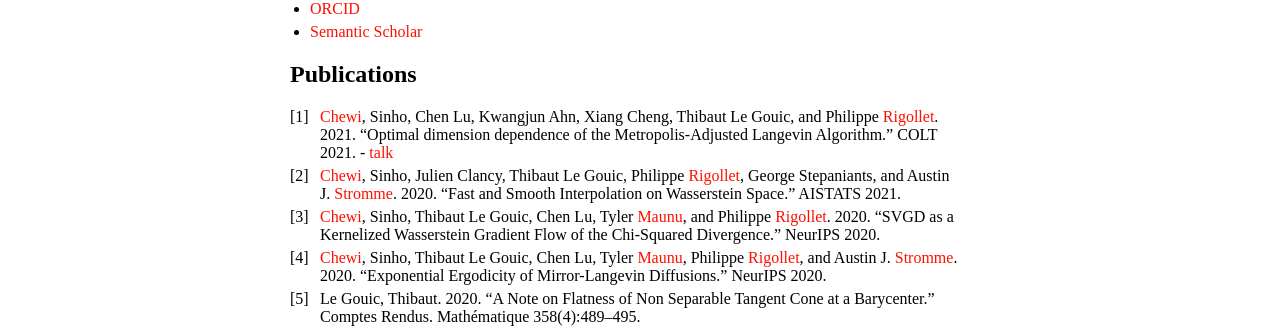
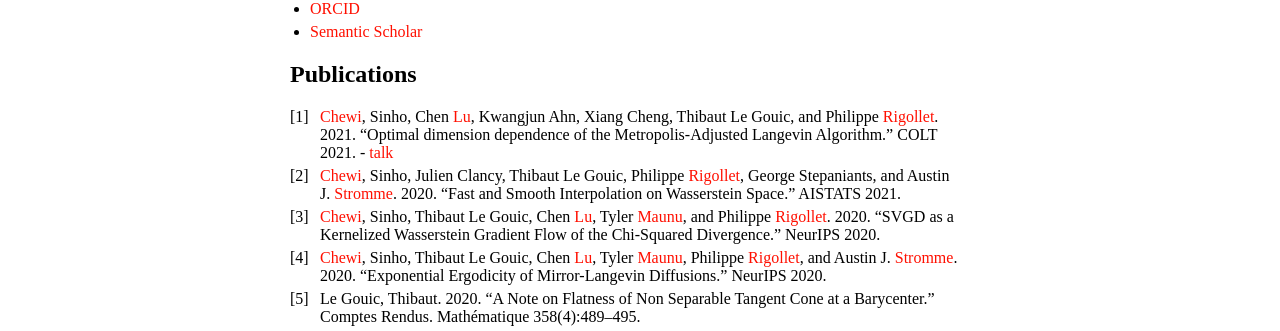
Before and after one commit to ThibautLG/thibautlg.github.io, a Jekyll site: the page built from index.md, in a window 1280 px wide. Shown: the part 464-795 px from the top of the page. Built offline with Jekyll 4.4.1, drawn with Linux system fonts in a browser that asks for light colours; our own code applies the rules of GitHub Pages for plain Markdown files; part of the change alters nothing that is shown.

Commit message:
more coauthors links added

```diff
--- a/index.md
+++ b/index.md
@@ -23,10 +23,10 @@ More recently, I have been focusing my work on *barycenters*, *sampling* and *op
 
 ## Publications
 
-1. [Chewi](https://chewisinho.github.io/), Sinho, Chen Lu, Kwangjun Ahn, Xiang Cheng, Thibaut Le Gouic, and Philippe [Rigollet](http://www-math.mit.edu/~rigollet/). 2021. "Optimal dimension dependence of the Metropolis-Adjusted Langevin Algorithm." COLT 2021. - [talk](https://www.youtube.com/watch?v=T5XZ1H9pBOg)
+1. [Chewi](https://chewisinho.github.io/), Sinho, Chen [Lu](https://clu0.github.io/), Kwangjun Ahn, Xiang Cheng, Thibaut Le Gouic, and Philippe [Rigollet](http://www-math.mit.edu/~rigollet/). 2021. "Optimal dimension dependence of the Metropolis-Adjusted Langevin Algorithm." COLT 2021. - [talk](https://www.youtube.com/watch?v=T5XZ1H9pBOg)
 1. [Chewi](https://chewisinho.github.io/), Sinho, Julien Clancy, Thibaut Le Gouic, Philippe [Rigollet](http://www-math.mit.edu/~rigollet/), George Stepaniants, and Austin J. [Stromme](https://www.mit.edu/~astromme/index.html). 2020. “Fast and Smooth Interpolation on Wasserstein Space.” AISTATS 2021.
-1. [Chewi](https://chewisinho.github.io/), Sinho, Thibaut Le Gouic, Chen Lu, Tyler [Maunu](https://tylermaunu.com/), and Philippe [Rigollet](http://www-math.mit.edu/~rigollet/). 2020. “SVGD as a Kernelized Wasserstein Gradient Flow of the Chi-Squared Divergence.” NeurIPS 2020.
-1. [Chewi](https://chewisinho.github.io/), Sinho, Thibaut Le Gouic, Chen Lu, Tyler [Maunu](https://tylermaunu.com/), Philippe [Rigollet](http://www-math.mit.edu/~rigollet/), and Austin J. [Stromme](https://www.mit.edu/~astromme/index.html). 2020. “Exponential Ergodicity of Mirror-Langevin Diffusions.”  NeurIPS 2020.
+1. [Chewi](https://chewisinho.github.io/), Sinho, Thibaut Le Gouic, Chen [Lu](https://clu0.github.io/), Tyler [Maunu](https://tylermaunu.com/), and Philippe [Rigollet](http://www-math.mit.edu/~rigollet/). 2020. “SVGD as a Kernelized Wasserstein Gradient Flow of the Chi-Squared Divergence.” NeurIPS 2020.
+1. [Chewi](https://chewisinho.github.io/), Sinho, Thibaut Le Gouic, Chen [Lu](https://clu0.github.io/), Tyler [Maunu](https://tylermaunu.com/), Philippe [Rigollet](http://www-math.mit.edu/~rigollet/), and Austin J. [Stromme](https://www.mit.edu/~astromme/index.html). 2020. “Exponential Ergodicity of Mirror-Langevin Diffusions.”  NeurIPS 2020.
 1. Le Gouic, Thibaut. 2020. “A Note on Flatness of Non Separable Tangent Cone at a Barycenter.” Comptes Rendus. Mathématique 358(4):489–495.
 1. Ahidar-Coutrix, Adil, Thibaut Le Gouic, and Quentin [Paris](https://www.qparis-math.com/). 2019. “Convergence Rates for Empirical Barycenters in Metric Spaces: Curvature, Convexity and Extendable Geodesics.” Probability Theory and Related Fields 1–46. - [talk](https://www.youtube.com/watch?v=vcriVEsyLfc)
 1. Arias-Castro, Ery, and Thibaut Le Gouic. 2019. “Unconstrained and Curvature-Constrained Shortest-Path Distances and Their Approximation.” Discrete & Computational Geometry 62(1):1–28.
```
